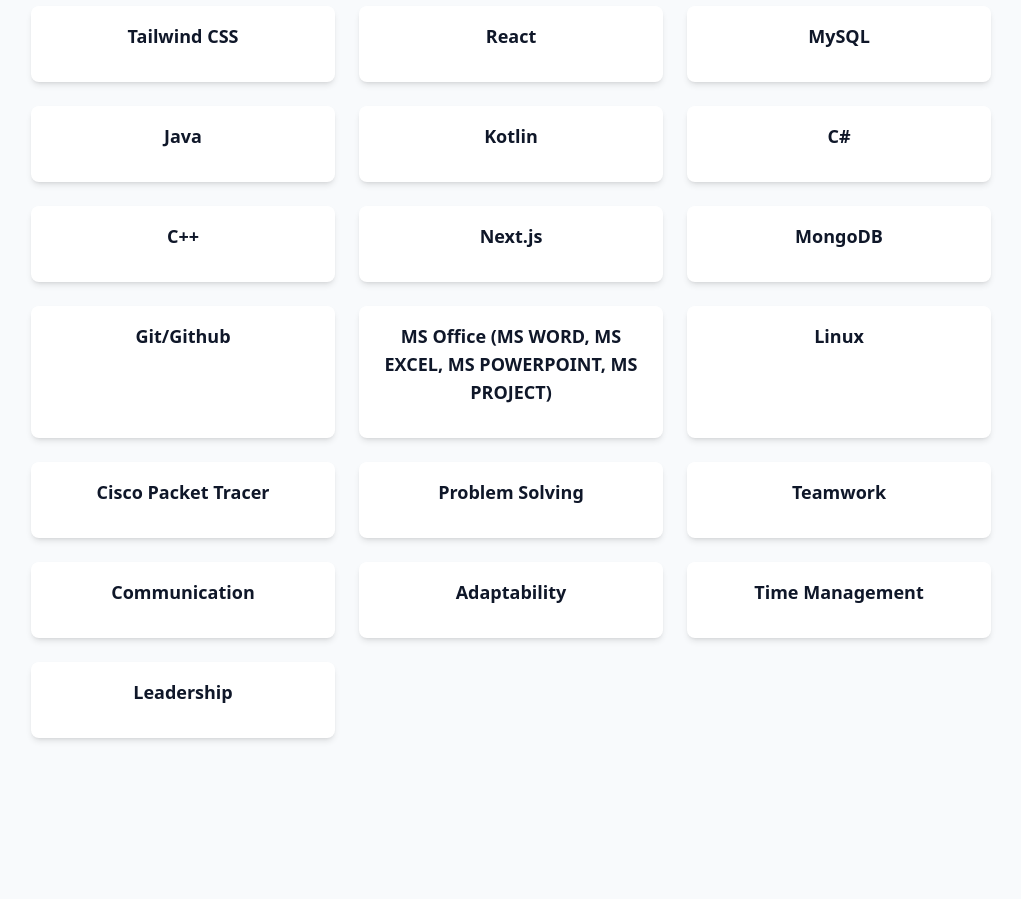
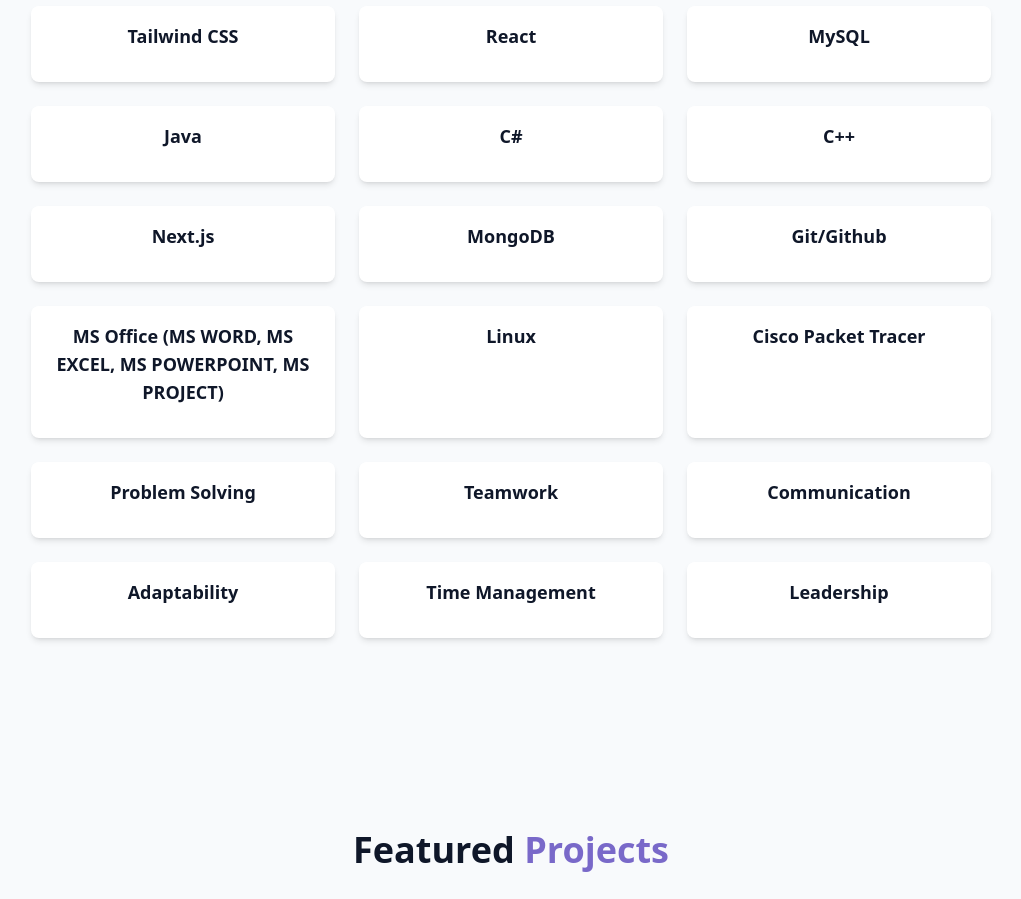
Before and after one commit to prajwolk09/PortfolioWebsite-React, a React (Vite) app: page / in a window 1280 px wide. Shown: the part 2120-3019 px from the top of the page, without its empty margins (129-1150 px from the left). Built offline with nearby package versions, Linux system fonts and the light colour scheme.

Commit message:
Removed unnecessary items

```diff
--- a/src/components/SkillsSection.jsx
+++ b/src/components/SkillsSection.jsx
@@ -12,7 +12,6 @@ const skills = [
     { name: "React",category: "framework/library" },
     { name: "MySQL",category: "backend" },
     { name: "Java",category: "backend" },
-    { name: "Kotlin",category: "framework/library" },
     { name: "C#",category: "backend" },
     { name: "C++",category: "backend" },
     { name: "Next.js",category: "framework/library" },
```
